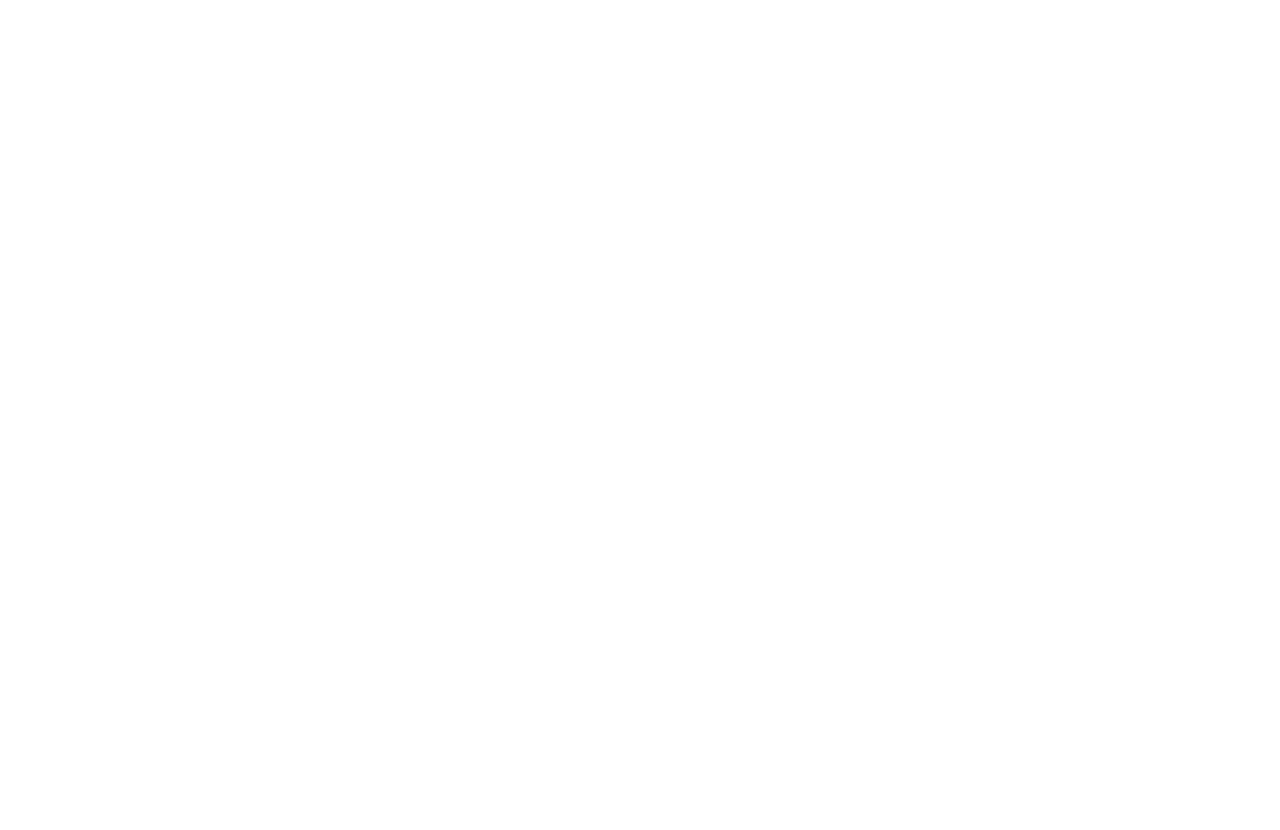
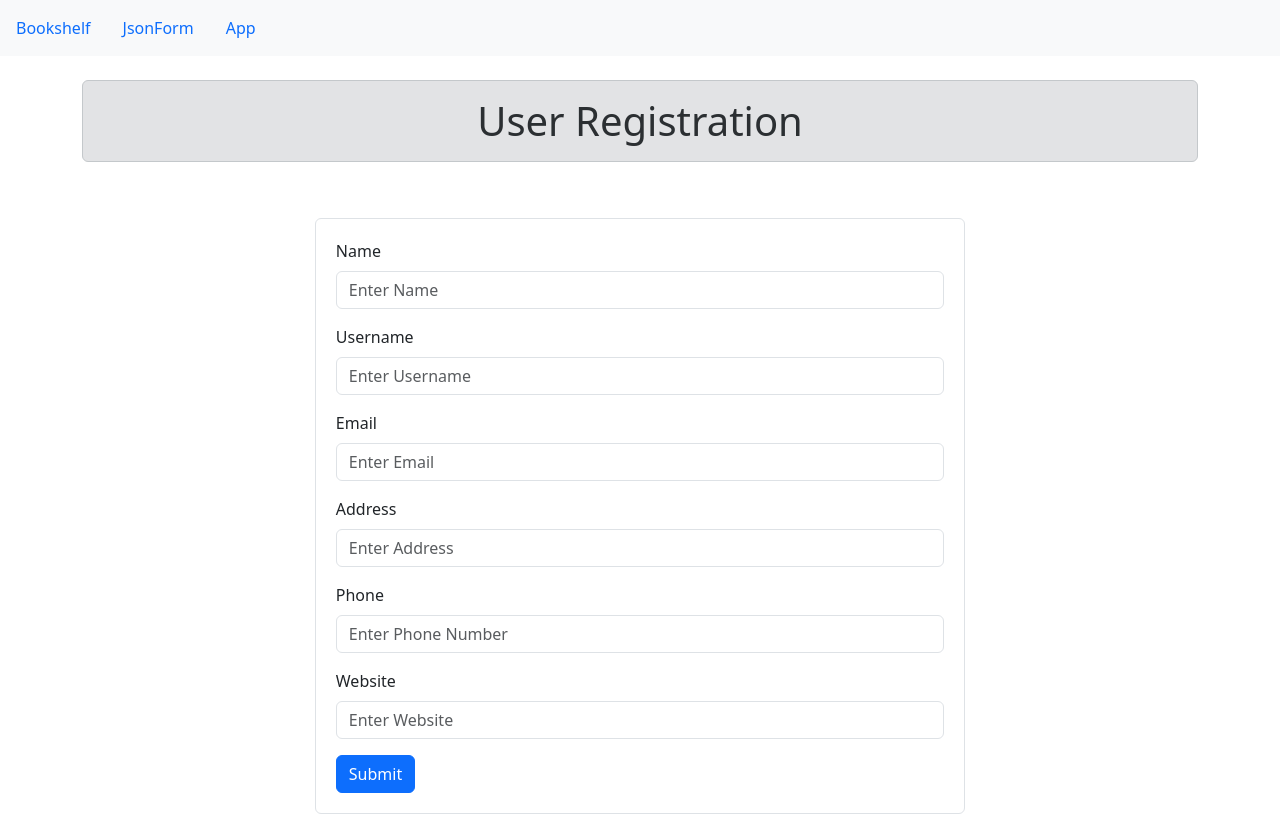
Before and after one commit to Pankaj17git/react-roadmap, a React (Vite) app: page /json in a window 1280 px wide. Before the commit this address had no page. Before the commit the page ends 800 px from the top, so only its background shows below. Built offline with nearby package versions, Linux system fonts and the light colour scheme; data requests are answered from the project's data file.

Commit message:
feat: add JsonForm page and user registration form, update routing and header links

```diff
--- /dev/null
+++ b/public/db.json
@@ -0,0 +1,112 @@
+{
+  "users": [
+    {
+      "id": "1",
+      "name": "Leanne Graham",
+      "username": "Bret",
+      "email": "Sincere@april.biz",
+      "address": "sfsfsf",
+      "phone": "1-770-736-8031 x56442",
+      "website": "hildegard.org"
+    },
+    {
+      "id": "2",
+      "name": "Ervin Howell",
+      "username": "Antonette",
+      "email": "Shanna@melissa.tv",
+      "address": "fgdfw",
+      "phone": "010-692-6593 x09125",
+      "website": "anastasia.net"
+    },
+    {
+      "id": "3",
+      "name": "Clementine Bauch",
+      "username": "Samantha",
+      "email": "Nathan@yesenia.net",
+      "address": "gewr",
+      "phone": "1-463-123-4447",
+      "website": "ramiro.info"
+    },
+    {
+      "id": "kjhgf",
+      "name": "dfghjkl",
+      "username": "kjhgf",
+      "email": "dsj@sdkjfhjk.com",
+      "address": "mjkhvnbkj",
+      "phone": "36553256",
+      "website": "jhuygtfghjkl"
+    },
+    {
+      "id": "1751268672888",
+      "name": "kjhgf",
+      "username": "rdfghjk",
+      "email": "jgfdghj@khgfghj",
+      "address": "hjgc",
+      "phone": "1546879",
+      "website": "mnhgvjk"
+    },
+    {
+      "id": "1751272521459",
+      "name": "jhgfd",
+      "username": "dfghjkl",
+      "email": "ghf@kfdjk",
+      "address": "hgfxc",
+      "phone": "21648",
+      "website": "kjhgfcvh"
+    },
+    {
+      "id": "1751274115779",
+      "name": "hgf",
+      "username": "hlkjhgjh",
+      "email": "kjkhjv@kjhgvjh",
+      "address": "bjvnbkjhg",
+      "phone": "568976543",
+      "website": "lkjn"
+    },
+    {
+      "id": "1751274295015",
+      "name": "Pankaj",
+      "username": "User1",
+      "email": "Pankaj@gmail.com",
+      "address": "sdjkflsljf",
+      "phone": "215468974521",
+      "website": "QuickCart"
+    },
+    {
+      "id": "1751274445966",
+      "name": "kjhgf",
+      "username": "ghjkl",
+      "email": "lkjhv@kfhsjkf",
+      "address": "kjhgf",
+      "phone": "2134568",
+      "website": "jkhgvbj"
+    },
+    {
+      "id": "1751274849302",
+      "name": "kjhvc",
+      "username": "gfhjkl",
+      "email": "hkjgh@gfd",
+      "address": "kjhgcvj",
+      "phone": "46879",
+      "website": "hjgcvbn"
+    },
+    {
+      "id": "1751275854042",
+      "name": "kjhgfd",
+      "username": "fghjkl",
+      "email": "hjgfd@hgfj.com",
+      "address": ".kjhgf",
+      "phone": "215468",
+      "website": "ghfxh"
+    },
+    {
+      "id": "1751276625956",
+      "name": "Sachin",
+      "username": "jghvjk",
+      "email": "jhgj@gmail.com",
+      "address": "hjgfds",
+      "phone": "fghjk",
+      "website": "kjhuytr"
+    }
+  ]
+}
--- /dev/null
+++ b/src/components/DisplayJson.jsx
@@ -0,0 +1,104 @@
+import React from "react";
+
+const UserForm = ({ formData, handleChange, handleSubmit }) => {
+  return (
+    <form onSubmit={handleSubmit} className="container-sm mt-4 border rounded" style={{width: '60%', padding: '20px'}}>
+
+      <div className="mb-3">
+        <label htmlFor="name" className="form-label">
+          Name
+        </label>
+        <input
+          type="text"
+          className="form-control"
+          id="name"
+          name="name"
+          value={formData.name}
+          onChange={handleChange}
+          placeholder="Enter Name"
+        />
+      </div>
+
+      <div className="mb-3">
+        <label htmlFor="username" className="form-label">
+          Username
+        </label>
+        <input
+          type="text"
+          className="form-control"
+          id="username"
+          name="username"
+          value={formData.username}
+          onChange={handleChange}
+          placeholder="Enter Username"
+        />
+      </div>
+
+      <div className="mb-3">
+        <label htmlFor="email" className="form-label">
+          Email
+        </label>
+        <input
+          type="email"
+          className="form-control"
+          id="email"
+          name="email"
+          value={formData.email}
+          onChange={handleChange}
+          placeholder="Enter Email"
+        />
+      </div>
+
+      <div className="mb-3">
+        <label htmlFor="address" className="form-label">
+          Address
+        </label>
+        <input
+          type="text"
+          className="form-control"
+          id="address"
+          name="address"
+          value={formData.address}
+          onChange={handleChange}
+          placeholder="Enter Address"
+        />
+      </div>
+
+      <div className="mb-3">
+        <label htmlFor="phone" className="form-label">
+          Phone
+        </label>
+        <input
+          type="text"
+          className="form-control"
+          id="phone"
+          name="phone"
+          value={formData.phone}
+          onChange={handleChange}
+          placeholder="Enter Phone Number"
+        />
+      </div>
+
+      <div className="mb-3">
+        <label htmlFor="website" className="form-label">
+          Website
+        </label>
+        <input
+          type="text"
+          className="form-control"
+          id="website"
+          name="website"
+          value={formData.website}
+          onChange={handleChange}
+          placeholder="Enter Website"
+        />
+      </div>
+
+      <button type="submit" className="btn btn-primary">
+        Submit
+      </button>
+    </form>
+  );
+};
+
+export default UserForm;
--- a/src/components/header.jsx
+++ b/src/components/header.jsx
@@ -10,6 +10,7 @@
           <ul className="nav">
             <li className='nav-item d-flex flex-row justify-content-between'>
               <Link className="nav-link" to="/">Bookshelf</Link>
+              <Link className="nav-link" to="/json">JsonForm</Link>
               <Link className="nav-link" to="/apps">App</Link>
             </li>
           </ul>
--- a/src/hooks/useBookStorage.jsx
+++ b/src/hooks/useBookStorage.jsx
@@ -1,6 +1,5 @@
 /* eslint-disable no-debugger */
 import { useState, useEffect } from "react";
-import DisplayData from "../components/DispalyData";
 
 export default function useBookStorage() {
   const [readBooks, setReadBooks] = useState([]);
@@ -13,6 +12,7 @@
     setUnreadBooks(unreadData);
     setReadBooks(readData);
     console.log('rendered');
+  // eslint-disable-next-line react-hooks/exhaustive-deps
   }, []);
 
   const addBook = (book) => {
--- a/src/pages/Form.jsx
+++ b/src/pages/Form.jsx
@@ -28,7 +28,7 @@
 
     const newBook = {
       ...books,
-      id: Date.now().toString(), // ✅ generated only once
+      id: Date.now().toString(), //  generated only once
       isComplete: read ? 1 : 0,
     };
 
--- /dev/null
+++ b/src/pages/FormJSON.jsx
@@ -0,0 +1,118 @@
+import { useState, useEffect } from "react";
+import 'bootstrap/dist/css/bootstrap.css';
+import Header from "../components/header";
+import UserForm from '../components/DisplayJson';
+
+const JsonForm = () => {
+  const URL = import.meta.env.VITE_BASE_URL;
+  const [formData, setFormData] = useState({
+    id: Date.now().toString(),
+    name: "",
+    username: "",
+    email: "",
+    address: "",
+    phone: "",
+    website: "",
+  });
+
+  const handleChange = (e) => {
+    setFormData({
+      ...formData,
+      [e.target.name]: e.target.value,
+    });
+  };
+
+  const handleSubmit = (e) => {
+    e.preventDefault();
+
+    addUser(formData);
+    clearForm();
+    console.log("Form submitted:", formData);
+  };
+
+  const addUser = async (newUser) => {
+    // eslint-disable-next-line no-debugger
+    debugger;
+    const res = await fetch(URL, {
+      method: "POST",
+      headers: { "Content-Type": "application/json" },
+      body: JSON.stringify(newUser)
+    });
+    const data = await res.json();
+    setFormData(data);
+  };
+
+  const clearForm = () => {
+    setFormData({
+      id: '',
+      name: "",
+      username: "",
+      email: "",
+      address: "",
+      phone: "",
+      website: "",
+    })
+  }
+
+
+  useEffect(() => {
+    console.log(URL);
+
+    fetch(URL)
+      .then(res => res.json())
+      .then(data => console.log(data)
+
+      );
+  }, [])
+
+  // const handleDelete = () => {
+  //   fetch('http://localhost:3001/users/4', {
+  //     method: 'DELETE',
+  //   })
+  //   .then(response => {
+  //     if (!response.ok) {
+  //       throw new Error(`HTTP error! status: ${response.status}`);
+  //     }
+  //     if (response.status === 204) {
+  //       console.log('Deleted successfully, no content returned.');
+  //       return null;
+  //     }
+  //     return response.json();
+  //   })
+  //   .then(data => {
+  //     if (data) {
+  //       console.log('Response data:', data);
+  //     }
+  //   })
+  //   .catch(err => {
+  //     console.log('Error:', err.message);
+  //   });
+  // };
+
+
+
+  return (
+    <>
+      <Header />
+      <div className='container mt-4'>
+        <div className="col-lg-12">
+          <h1 className="alert alert-secondary text-center">
+            User Registration
+          </h1>
+        </div>
+
+        <div className="card" style={{ border: "none" }}>
+          <div className="card-body">
+            <UserForm formData={formData}
+              handleChange={handleChange}
+              handleSubmit={handleSubmit}
+            />
+          </div>
+        </div>
+
+      </div>
+    </>
+  )
+}
+
+export default JsonForm;
--- a/src/routes/index.jsx
+++ b/src/routes/index.jsx
@@ -2,6 +2,7 @@
 import Form from "../pages/Form"
 import App from "../App";
 import { BookProvider } from "../context/BookContext";
+import JsonForm from "../pages/FormJSON";
 
 
 function Path () {
@@ -10,6 +11,7 @@
       <BrowserRouter>
         <Routes>
           <Route path="/" element={<Form/>} />
+          <Route path="/json" element={<JsonForm/>} />
           <Route path="/apps" element={<App/>} />
         </Routes>
       </BrowserRouter>
```
Also changed, not shown: 1 other file (tests, documents, lock files or other folders).
